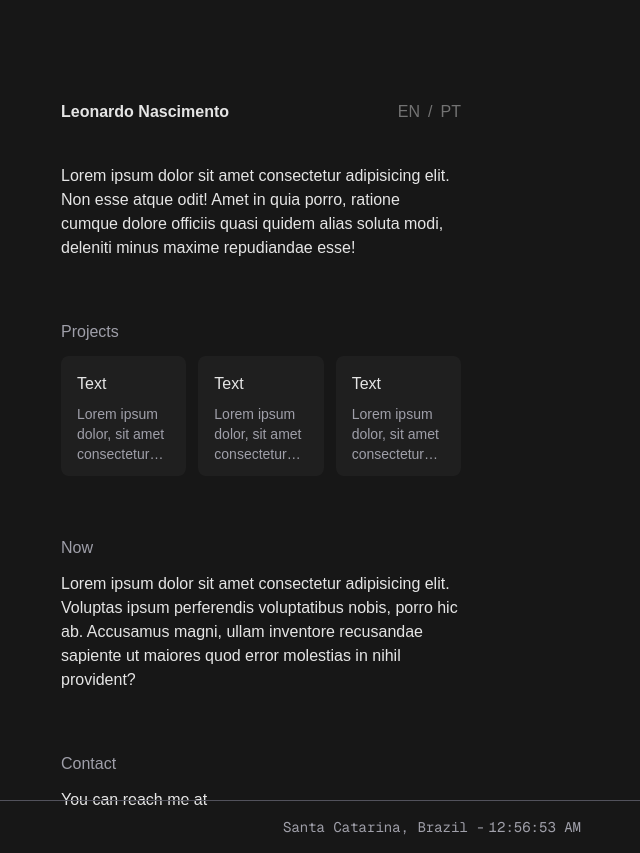
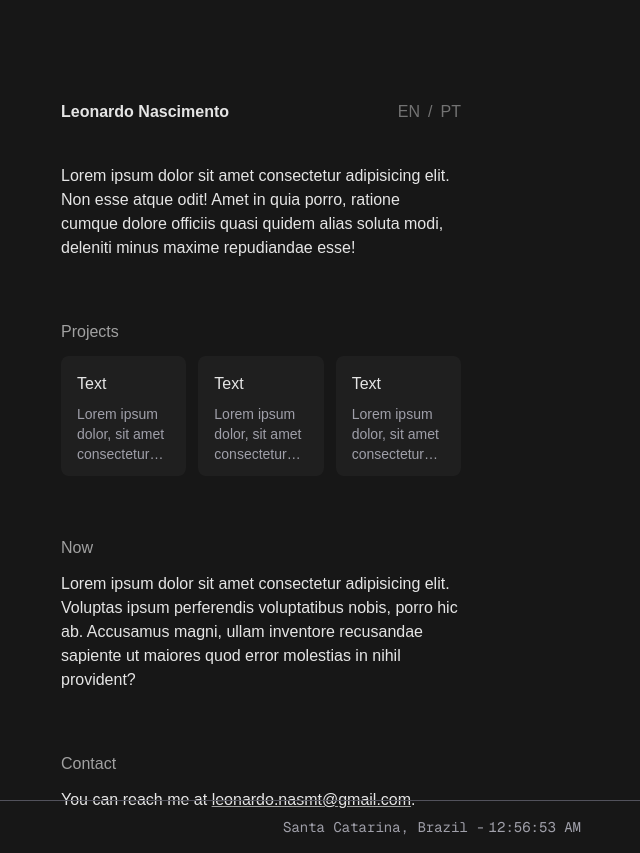
Before and after one commit to leonardonasc/portfolio, a Next.js app: page / in a window 1280 px wide. Shown: the whole page, without its empty margins (379-1019 px from the left). Built offline with nearby package versions, Linux system fonts and the light colour scheme.

Commit message:
small fixes

```diff
--- a/src/components/content.tsx
+++ b/src/components/content.tsx
@@ -2,17 +2,22 @@ import Language from "./language-selector";
 import Projects from "./projects";
 
 export default function Content() {
+
+    const user = "leonardo.nasmt";
+    const at = "@";
+    const domain = "gmail.com";
+
     return (
         <div className="w-[50%] h-screen flex flex-col gap-y-15 py-25 px-30 text-neutral-200">
             <div className="flex flex-col gap-y-10">
                 <div className="flex justify-between items-center">
-                    <h1 className="font-semibold">Leonardo Nascimento</h1>
+                    <h1 className="font-semibold text-neutral-200">Leonardo Nascimento</h1>
                     <Language />
                 </div>
                 <p>Lorem ipsum dolor sit amet consectetur adipisicing elit. Non esse atque odit! Amet in quia porro, ratione cumque dolore officiis quasi quidem alias soluta modi, deleniti minus maxime repudiandae esse!</p>
             </div>
             <div className="flex flex-col gap-y-1">
-                <h3 className="mb-2 text-md text-zinc-400">Projects</h3>
+                <h3 className="mb-2 text-md text-neutral-400">Projects</h3>
                 <div className="flex gap-x-3 justify-between">
                     <Projects />
                     <Projects />
@@ -20,12 +25,12 @@ export default function Content() {
                 </div>
             </div>
             <div className="flex flex-col gap-y-1">
-                <h3 className="mb-2 text-md text-zinc-400">Now</h3>
+                <h3 className="mb-2 text-md text-neutral-400">Now</h3>
                 <p className="">Lorem ipsum dolor sit amet consectetur adipisicing elit. Voluptas ipsum perferendis voluptatibus nobis, porro hic ab. Accusamus magni, ullam inventore recusandae sapiente ut maiores quod error molestias in nihil provident?</p>
             </div>
             <div className="flex flex-col gap-y-1">
-                <h3 className="mb-2 text-md text-zinc-400">Contact</h3>
-                <p className="">You can reach me at</p>
+                <h3 className="mb-2 text-md text-neutral-400">Contact</h3>
+                <p className="">You can reach me at <span className="underline decoration-neutral-400">{user}{at}{domain}</span>.</p>
             </div>
         </div>
     )
--- a/src/components/language-selector.tsx
+++ b/src/components/language-selector.tsx
@@ -2,9 +2,9 @@
 export default function Language() {
     return (
         <div className="flex gap-x-2 text-neutral-500">
-            <span className="hover:text-neutral-200">EN</span>
+            <span className="hover:text-neutral-200 hover:underline">EN</span>
             <span>/</span>
-            <span className="hover:text-neutral-200">PT</span>
+            <span className="hover:text-neutral-200 hover:underline">PT</span>
         </div>
     )
 }
```
